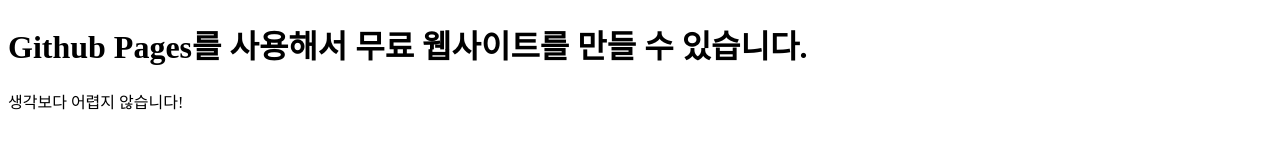
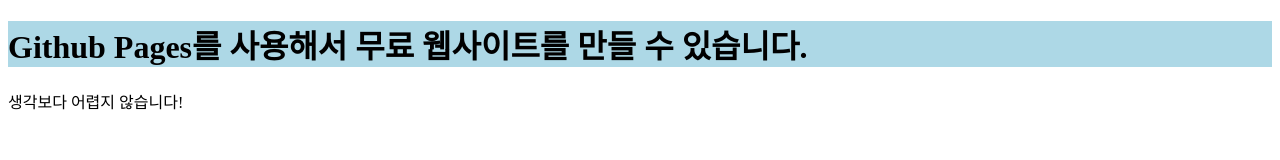
Before and after one commit to Verynice-g/Real, a plain HTML site: page index.html in a window 1280 px wide. Drawn offline with Linux system fonts and the light colour scheme.

Commit message:
add style

```diff
--- a/index.html
+++ b/index.html
@@ -5,6 +5,11 @@
   <meta name="viewport" content="width=device-width, initial-scale=1.0">
   <meta http-equiv="X-UA-Compatible" content="ie=edge">
   <title>Document</title>
+  <style>
+    h1{
+      background-color: lightblue;
+    }
+  </style>
 </head>
 <body>
   <h1>Github Pages를 사용해서 무료 웹사이트를 만들 수 있습니다.</h1>
```
